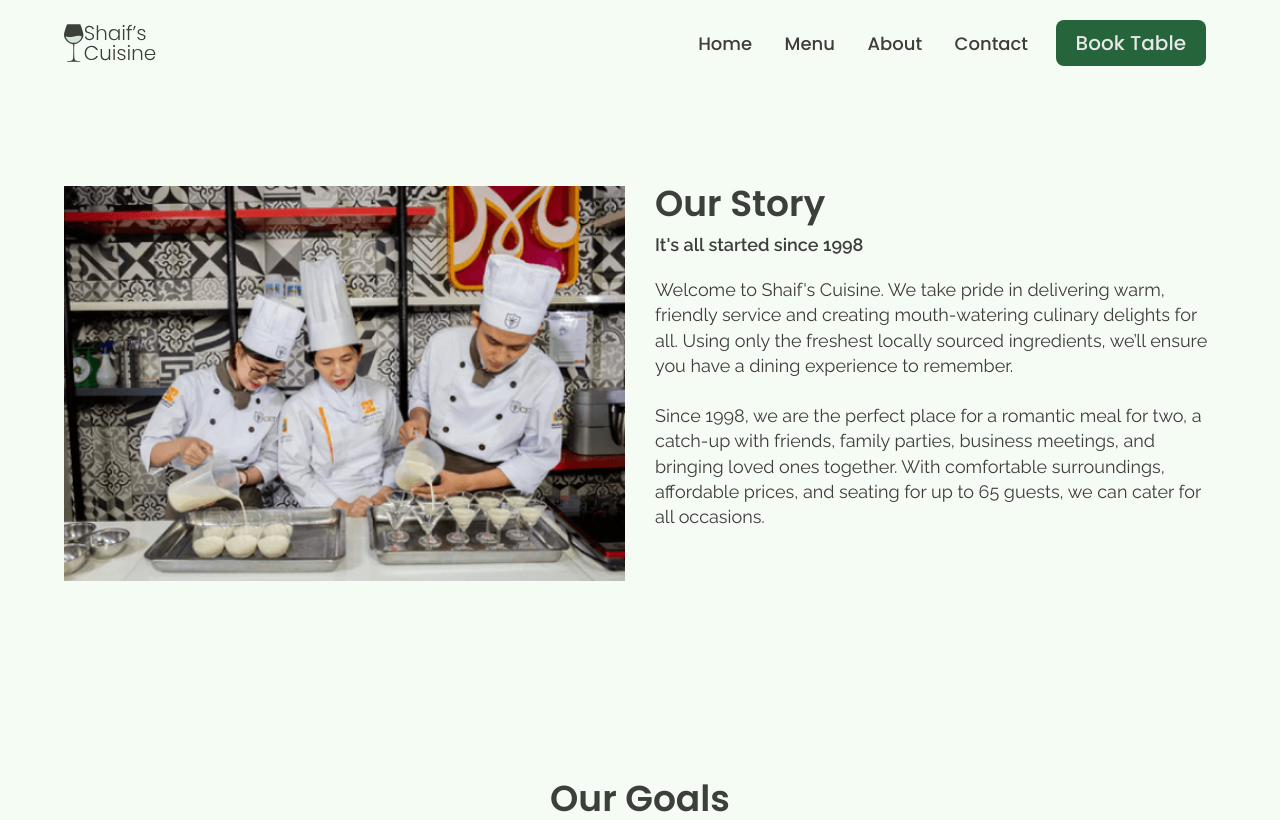
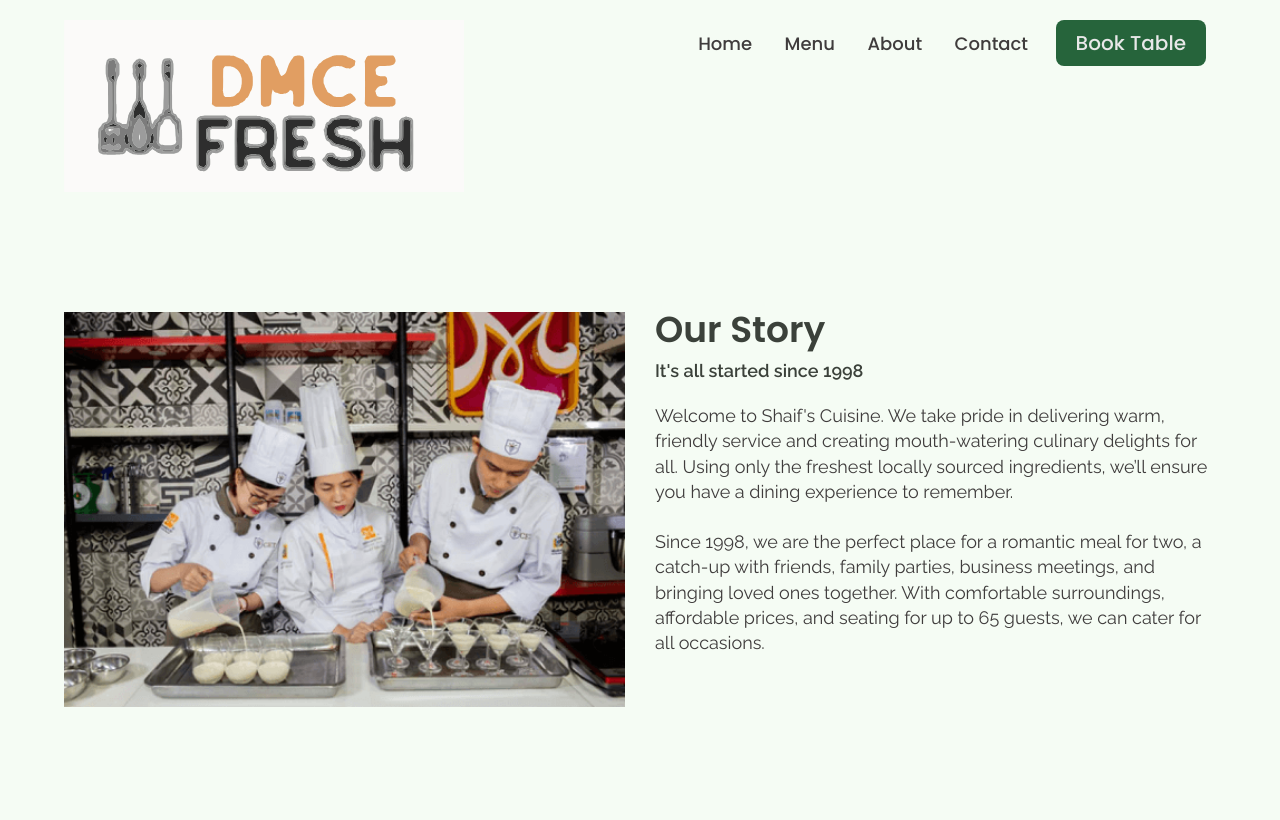
Before and after one commit to Vaibhav12301/Restaurant-website, a plain HTML site: page about.html in a window 1280 px wide. Shown: the top 820 px of the page. Drawn offline with nearby package versions, Linux system fonts and the light colour scheme.

Commit message:
Update about.html
fixed some code

```diff
--- a/about.html
+++ b/about.html
@@ -6,7 +6,7 @@
   <meta http-equiv="X-UA-Compatible" content="IE=edge">
   <meta name="viewport" content="width=device-width, initial-scale=1.0">
   <link rel="shortcut icon" href="./images/favicon.ico" type="image/x-icon">
-  <title>About | Shaif's Cuisine</title>
+  <title>About | DMCE Fresh</title>
   <link rel="stylesheet" href="./reset.css">
   <link rel="stylesheet" href="./globalStyles.css">
   <link rel="stylesheet" href="./components.css">
@@ -21,7 +21,7 @@
     <div class="container">
       <div class="nav__wrapper">
         <a href="./index.html" class="logo">
-          <img src="./images/logo.svg" alt="shaif's cuisine">
+          <img src="./images/image2vector.svg" alt="shaif's cuisine">
         </a>
         <nav>
           <div class="nav__icon">
```
